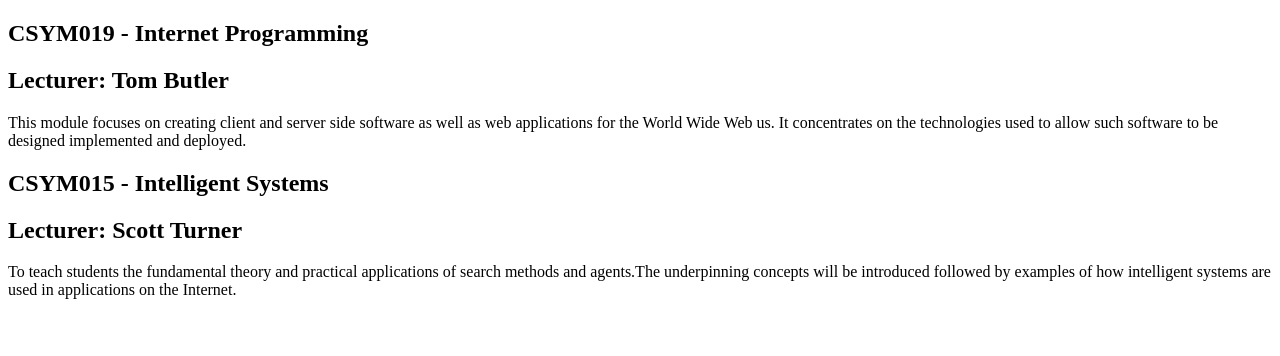
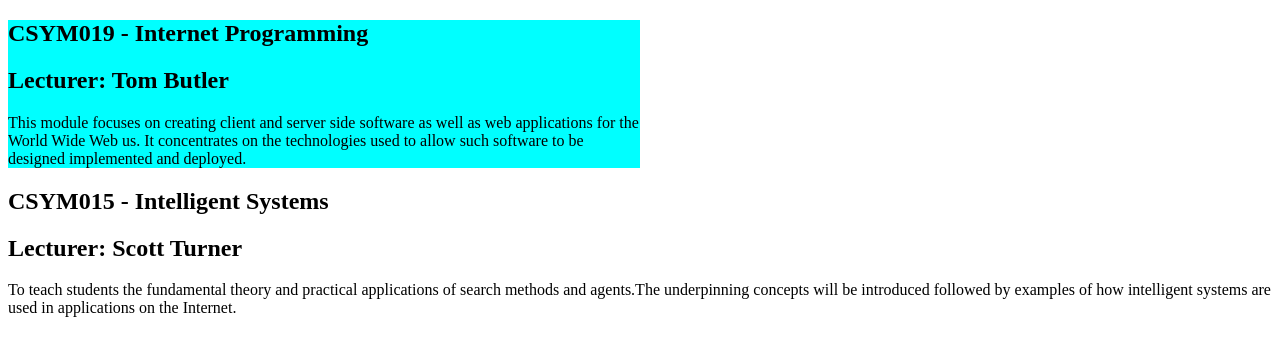
Before and after one commit to maithrisharma/Internet-Programming-Tasks, a plain HTML site: page Week2/exercise2.html in a window 1280 px wide. Drawn offline with Linux system fonts and the light colour scheme.

Commit message:
csym019 styles added

```diff
--- a/Week2/style.css
+++ b/Week2/style.css
@@ -18,3 +18,8 @@
 .part4 div{
     color:black;
 }
+
+.csym019{
+    background-color: aqua;
+    width: 50%;
+}
```
